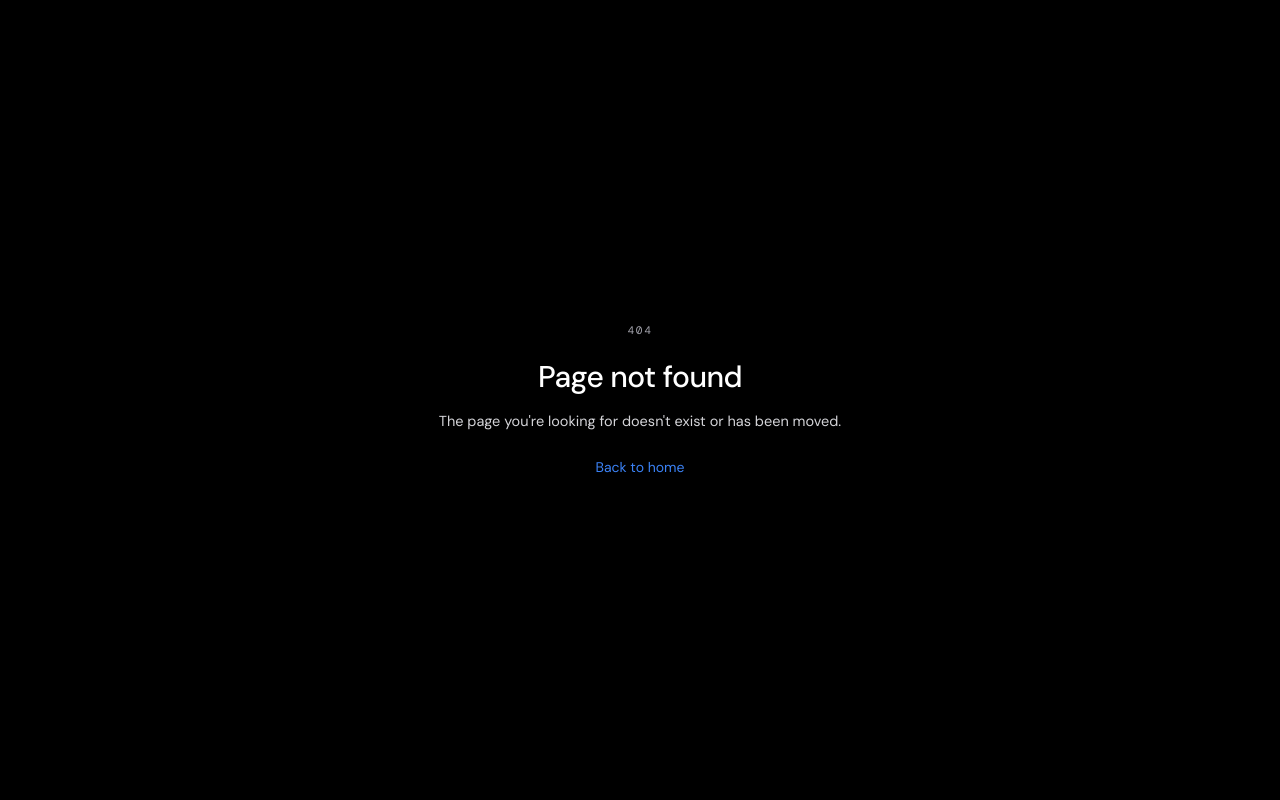
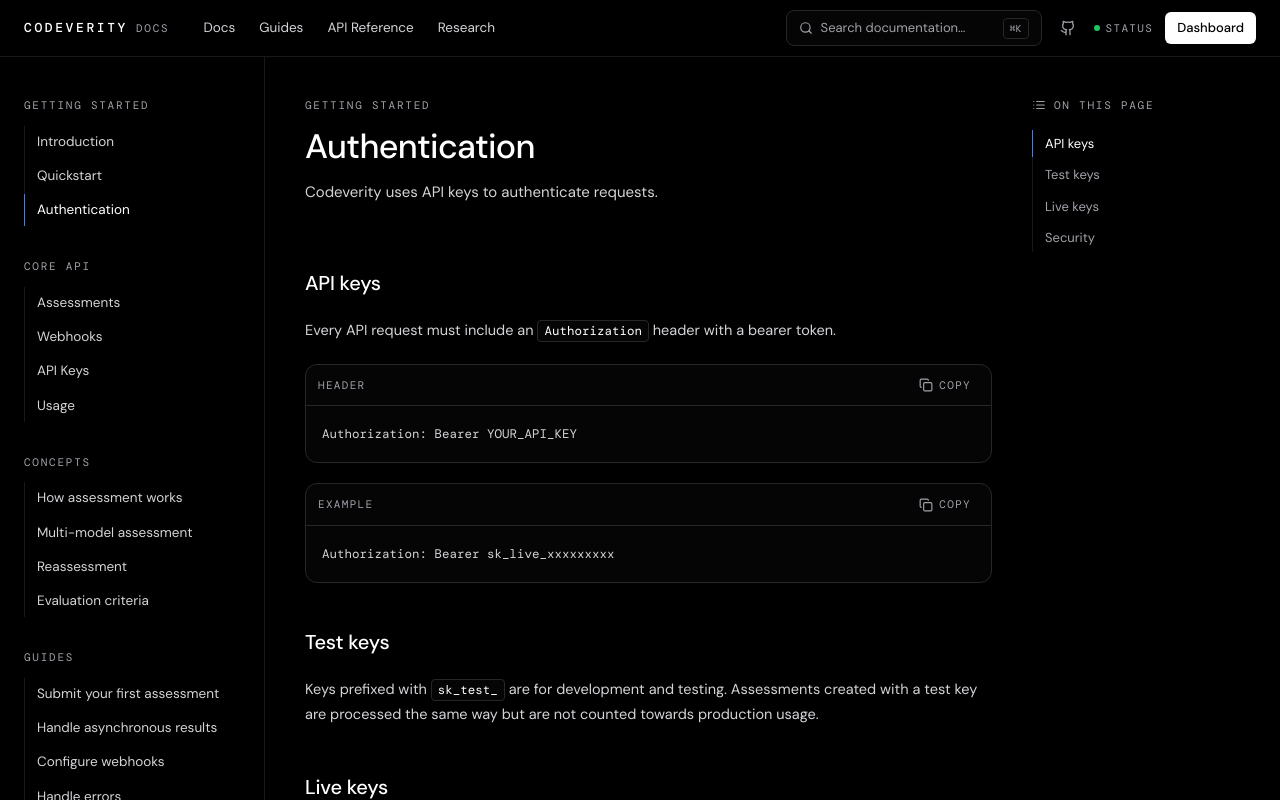
Before and after one commit to Olisagold/codeverity, a Next.js app in the folder apps/web/: page /docs/authentication in a window 1280 px wide. Before the commit this address had no page. Shown: the top 800 px of the page. Built offline with nearby package versions, Linux system fonts and the light colour scheme.

Commit message:
feat(docs): create DocsIndexPage component for the introduction documentation

```diff
--- /dev/null
+++ b/apps/web/app/docs/authentication/page.tsx
@@ -0,0 +1,5 @@
+import { DocPageView } from '@/components/docs/DocPageView';
+
+export default function DocsAuthenticationPage() {
+  return <DocPageView slug="authentication" />;
+}
--- /dev/null
+++ b/apps/web/app/docs/page.tsx
@@ -0,0 +1,5 @@
+import { DocPageView } from '@/components/docs/DocPageView';
+
+export default function DocsIndexPage() {
+  return <DocPageView slug="introduction" />;
+}
--- /dev/null
+++ b/apps/web/app/docs/quickstart/page.tsx
@@ -0,0 +1,5 @@
+import { DocPageView } from '@/components/docs/DocPageView';
+
+export default function DocsQuickstartPage() {
+  return <DocPageView slug="quickstart" />;
+}
```
